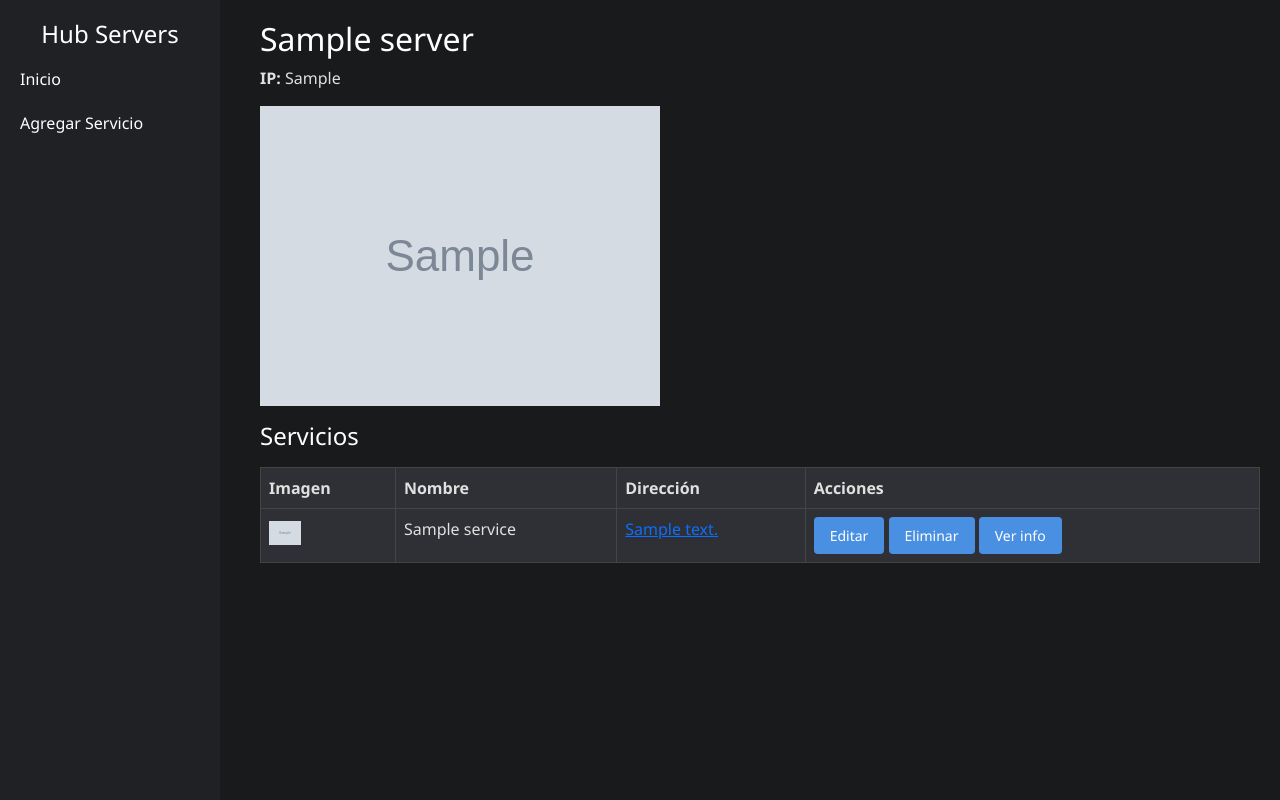
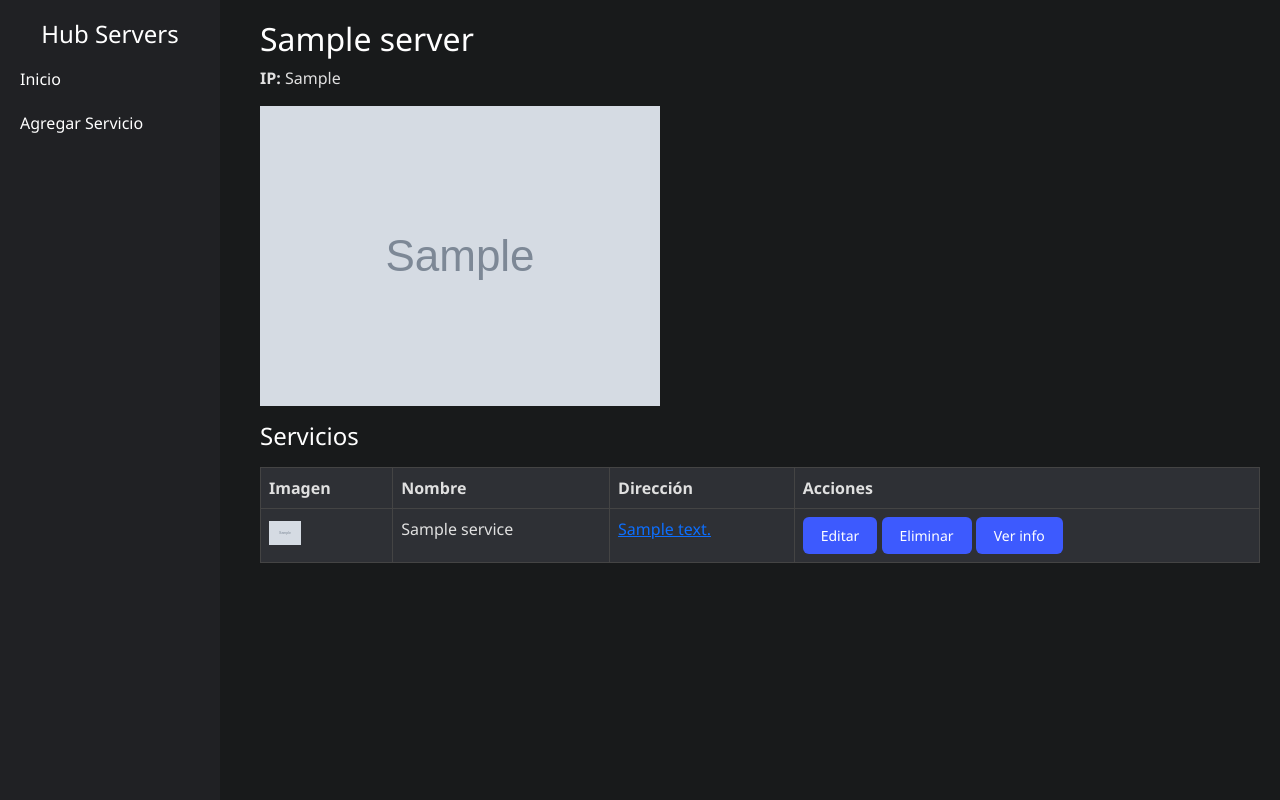
Before and after one commit to Lup1n-3/HubServer, a Flask app: template templates/server.html in a window 1280 px wide. Run offline with Flask 3, Linux system fonts and the light colour scheme; the template is opened without the code that fills it: most values are stand-ins (such as "Sample title", 1, 10 or a date in 2020); grey boxes marked "Sample" are stand-in pictures.

Commit message:
Add files via upload

```diff
--- a/static/css/style.css
+++ b/static/css/style.css
@@ -71,19 +71,21 @@ input::placeholder, textarea::placeholder {
     color: #aaa;
 }
 
-.btn {
-    background-color: #4a90e2;
+.btn, .btn-modern {
+    background-color: #3d5afe;
     border: none;
     color: white;
-    padding: 8px 16px;
+    padding: 8px 18px;
     text-decoration: none;
-    border-radius: 4px;
+    border-radius: 6px;
     font-size: 14px;
     cursor: pointer;
+    font-weight: 500;
+    transition: background-color 0.2s ease-in-out;
 }
 
-.btn:hover {
-    background-color: #3c7cd4;
+.btn:hover, .btn-modern:hover {
+    background-color: #304ffe;
 }
 
 .btn-secondary {
@@ -187,6 +189,7 @@ h1, h2, h3, h4, h5, h6 {
 .btn-close {
     filter: invert(1);
 }
+
 .modal-backdrop.show {
     opacity: 0.6;
     backdrop-filter: blur(2px);
@@ -199,3 +202,17 @@ h1, h2, h3, h4, h5, h6 {
 .modal-dialog {
     z-index: 1060;
 }
+.btn-primary {
+    background-color: #3d5afe !important;
+    border: none !important;
+    color: white !important;
+    padding: 8px 18px !important;
+    border-radius: 6px !important;
+    font-size: 14px !important;
+    font-weight: 500 !important;
+    transition: background-color 0.2s ease-in-out;
+}
+
+.btn-primary:hover {
+    background-color: #304ffe !important;
+}
```
